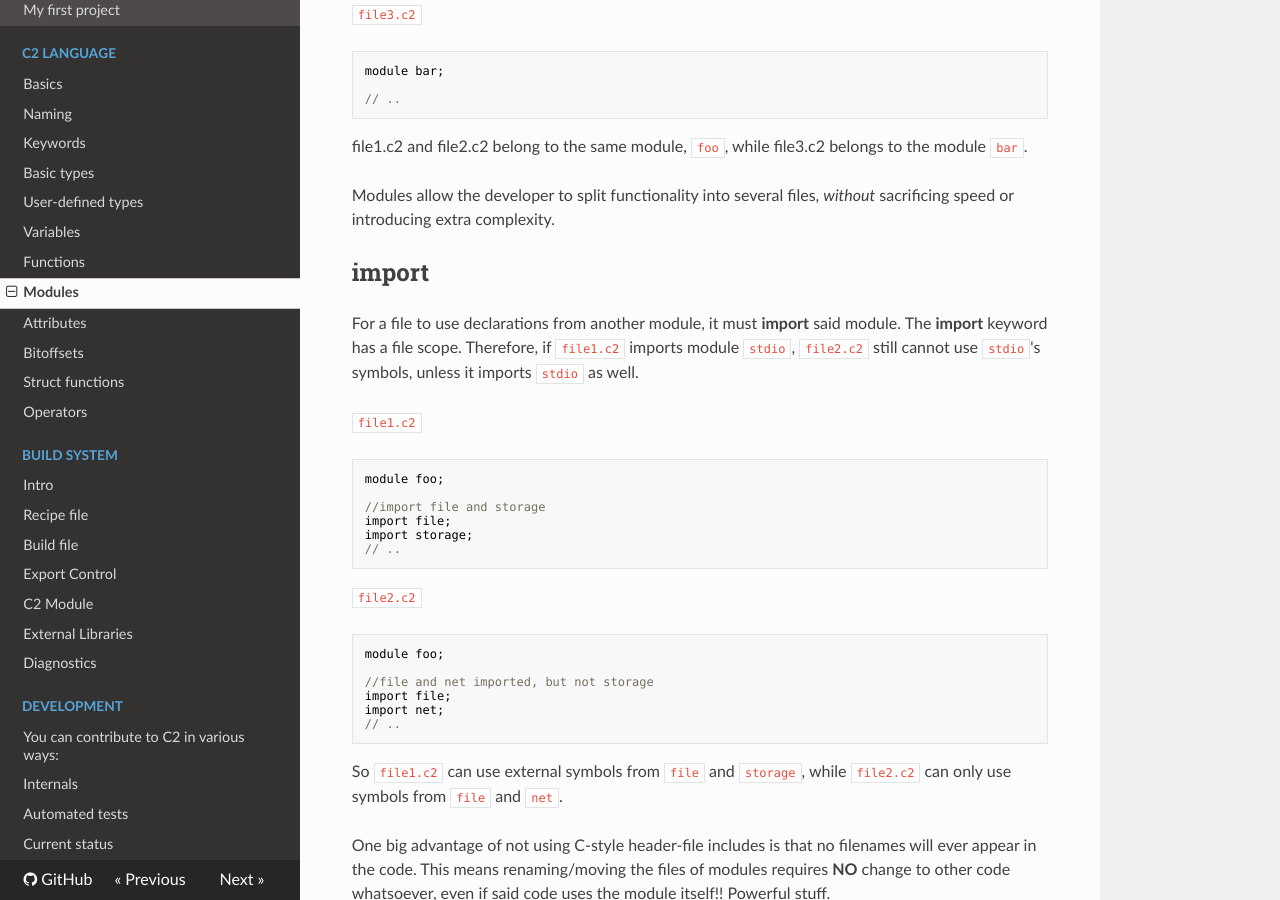
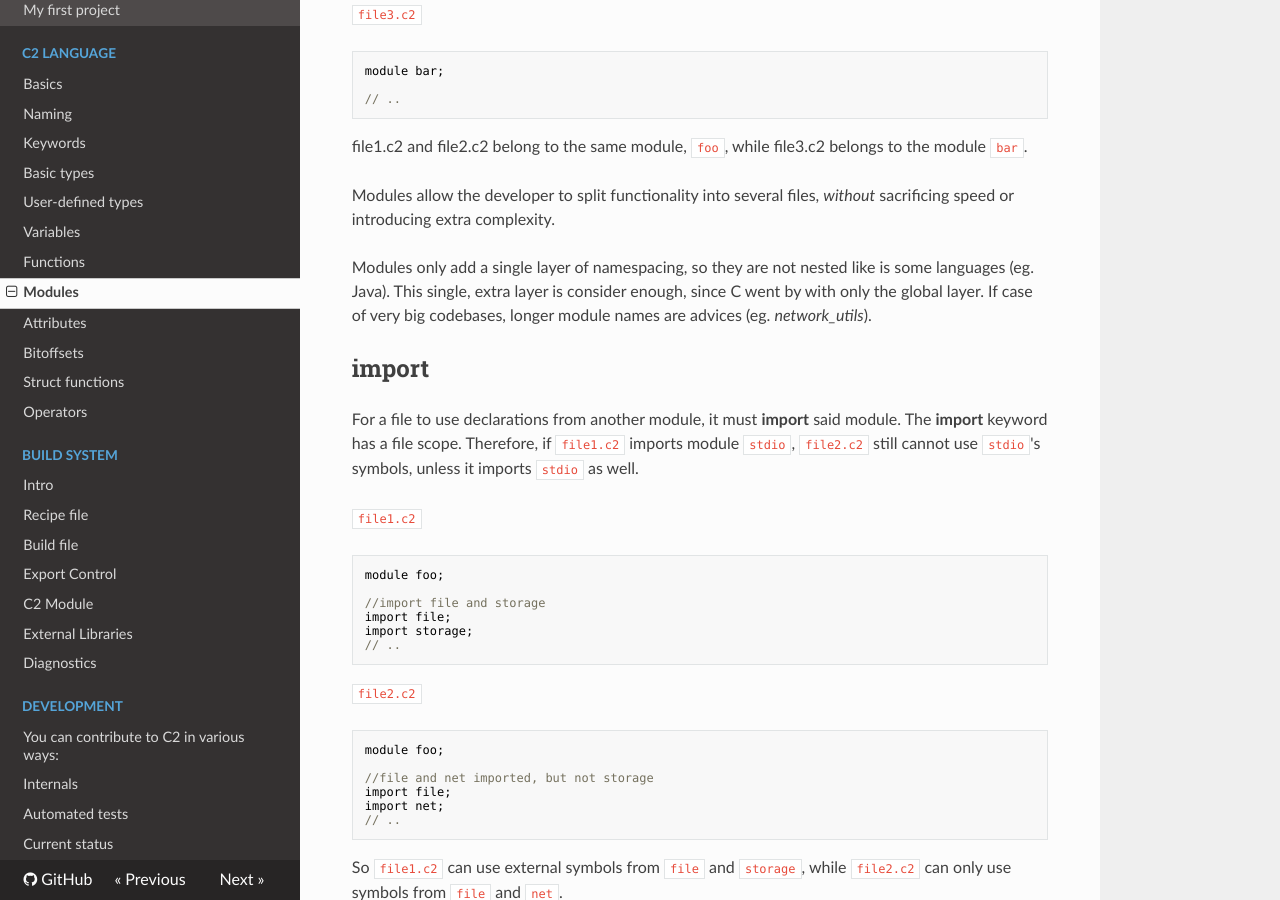
Before and after one commit to c2lang/documentation, an MkDocs documentation site: the page built from documentation/docs/language/modules.md, in a window 1280 px wide and 900 px high, scrolled down 516 px. Built offline with MkDocs 1.6.1, drawn with Linux system fonts in a browser that asks for light colours; nearby versions of some CDN libraries; old or Windows-style settings are respelled for this version of MkDocs.

Commit message:
docs: clarify single-layer of modules

```diff
--- a/documentation/docs/language/modules.md
+++ b/documentation/docs/language/modules.md
@@ -31,6 +31,11 @@ the module `bar`.
 
 Modules allow the developer to split functionality into several files, *without*
 sacrificing speed or introducing extra complexity.
+
+Modules only add a single layer of namespacing, so they are not nested like is some
+languages (eg. Java). This single, extra layer is consider enough, since C went by
+with only the global layer. If case of very big codebases, longer module names are
+advices (eg. *network\_utils*).
 
 ## import
 For a file to use declarations from another module, it must __import__ said module.
```
